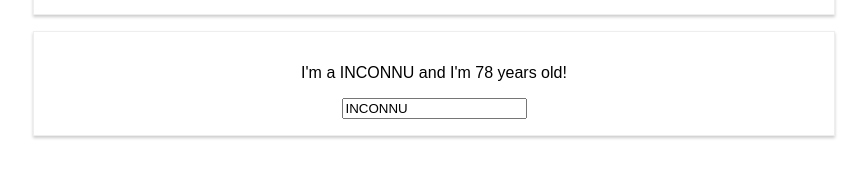
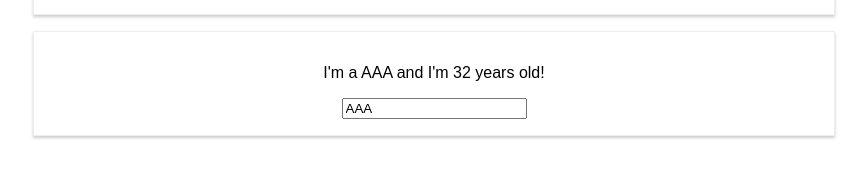
Before and after one commit to limozaza/r001, a React (Create React App) app: page / in a window 1280 px wide. Both pictures are taken after a click on the button "Switch Name". Shown: the part 616-785 px from the top of the page, without its empty margins (206-1073 px from the left). Built offline with nearby package versions, Linux system fonts and the light colour scheme.

Commit message:
Gestion contenu dynamique

```diff
--- a/src/App.js
+++ b/src/App.js
@@ -10,7 +10,8 @@
       { name: "Kassym", age: 3 },
       { name: "Malika", age: 1 },
       { name: "AAA", age: 32 }
-    ]
+    ],
+    showPersons: false
   };
 
   switchNameHandler = newName => {
@@ -36,6 +37,10 @@
       ]
     });
   };
+  togglePersonHandler = () => {
+    const doesShow = this.state.showPersons;
+    this.setState({ showPersons: !doesShow });
+  };
 
   render() {
     const style = {
@@ -46,12 +51,10 @@
       cursor: "pointer"
     };
 
-    return (
-      <div className="App">
-        <h1>Hi, I'm React App</h1>
-        <button style={style} onClick={() => this.switchNameHandler("INCONNU")}>
-          Switch Name
-        </button>
+    let persons = null;
+    if (this.state.showPersons) {
+      persons = (
+        <div>
           <Person
             name={this.state.persons[0].name}
             age={this.state.persons[0].age}
@@ -79,6 +82,17 @@
         </div>
       );
     }
+
+    return (
+      <div className="App">
+        <h1>Hi, I'm React App</h1>
+        <button style={style} onClick={this.togglePersonHandler}>
+          Switch Name
+        </button>
+        {persons}
+      </div>
+    );
+  }
 }
 
 export default App;
```
Lines whose indentation alone changed are shown as unchanged.
